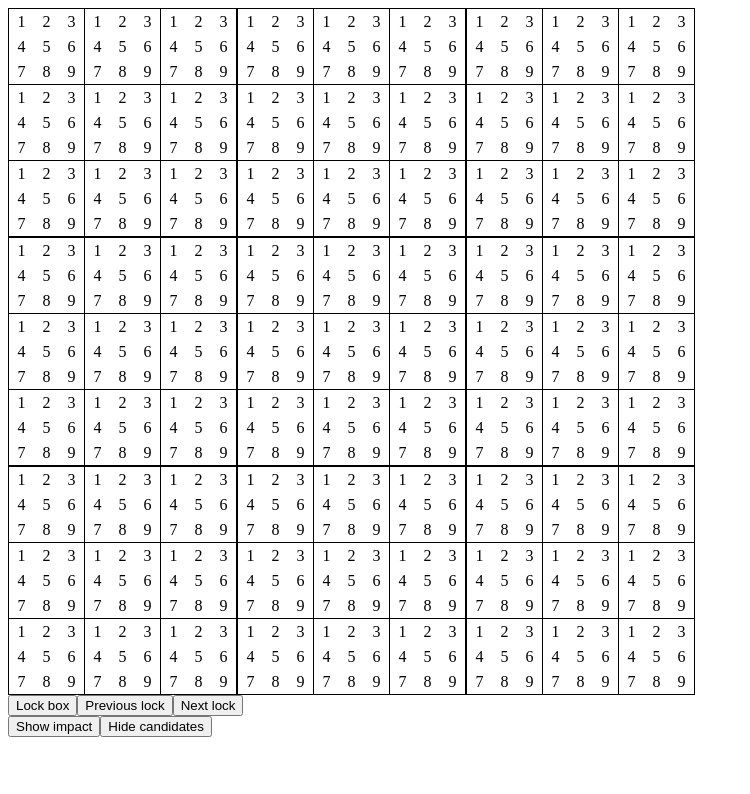
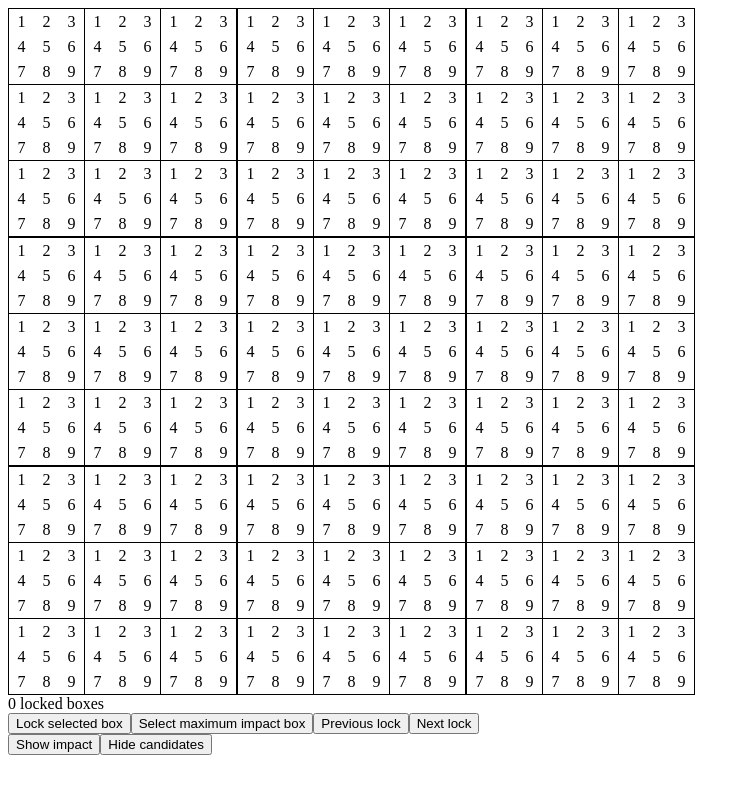
Before and after one commit to capelski/sudoku-generator, a React app: page / in a window 1280 px wide. Shown: the top 794 px of the page, without its empty margins (0-750 px from the left). Built offline with nearby package versions, Linux system fonts and the light colour scheme.

Commit message:
feat: allow selecting a random maximum impact box

```diff
--- a/src/components/sudoku-grid.tsx
+++ b/src/components/sudoku-grid.tsx
@@ -1,9 +1,15 @@
 import React, { useState } from 'react';
 import { Sudoku, Box } from '../types/sudoku';
-import { arePeerBoxes } from '../logic/sudoku-logic';
+import {
+    arePeerBoxes,
+    getSudokuMaximumImpact,
+    getRandomElement,
+    getImpactBoxes
+} from '../logic/sudoku-logic';
 
 interface GridProps {
     lockBox: (selectedBox: Box, selectedNumber: number) => void;
+    locksNumber: number;
     nextSudoku: () => void;
     previousSudoku: () => void;
     sudoku: Sudoku;
@@ -37,28 +43,30 @@ export const SudokuGrid: React.FC<GridProps> = (props) => {
         } else {
             setMaximumImpact({
                 display: true,
-                value: props.sudoku.rows.reduce(
-                    (sudokuReduced, nextRow) =>
-                        nextRow.reduce(
-                            (rowReduced, nextBox) =>
-                                nextBox.candidates.reduce(
-                                    (boxReduced, nextCandidate) =>
-                                        Math.max(boxReduced, nextCandidate.impact),
-                                    rowReduced
-                                ),
-                            sudokuReduced
-                        ),
-                    0
-                )
+                value: getSudokuMaximumImpact(props.sudoku)
             });
         }
     };
 
-    const lockBoxHandler = () => {
+    const lockSelectedBoxHandler = () => {
         if (selectedBoxNumber !== undefined) {
             props.lockBox(selectedBoxNumber.box, selectedBoxNumber.number);
             setSelectedBoxNumber(undefined);
         }
+    };
+
+    const selectRandomMaximumImpactBox = () => {
+        const maximumImpact = getSudokuMaximumImpact(props.sudoku);
+        const maximumImpactBoxes = getImpactBoxes(props.sudoku, maximumImpact);
+        const randomBox = getRandomElement(maximumImpactBoxes);
+        const randomCandidate = getRandomElement(
+            randomBox.candidates.filter((candidate) => candidate.impact === maximumImpact)
+        );
+
+        setSelectedBoxNumber({
+            box: randomBox,
+            number: randomCandidate.number
+        });
     };
 
     return (
@@ -116,7 +124,7 @@ export const SudokuGrid: React.FC<GridProps> = (props) => {
                                                           isSelectedCandidate
                                                               ? ' selected'
                                                               : mustHighlightCandidate
-                                                              ? ' highlight invalid-candidate'
+                                                              ? ' highlight'
                                                               : ''
                                                       }`}
                                                       onClick={candidateClickHandler}
@@ -134,11 +142,14 @@ export const SudokuGrid: React.FC<GridProps> = (props) => {
                     </div>
                 ))}
             </div>
+            <div>{props.locksNumber} locked boxes</div>
             <div>
-                <button type="button" onClick={lockBoxHandler}>
-                    Lock box
+                <button type="button" onClick={lockSelectedBoxHandler}>
+                    Lock selected box
                 </button>
-
+                <button type="button" onClick={selectRandomMaximumImpactBox}>
+                    Select maximum impact box
+                </button>
                 <button type="button" onClick={props.previousSudoku}>
                     Previous lock
                 </button>
--- a/src/index.tsx
+++ b/src/index.tsx
@@ -39,6 +39,7 @@ const App = () => {
     return (
         <SudokuGrid
             lockBox={lockBoxWrapper}
+            locksNumber={sudokuIndex}
             nextSudoku={nextSudoku}
             previousSudoku={previousSudoku}
             sudoku={sudokuList[sudokuIndex]}
--- a/src/logic/sudoku-logic.ts
+++ b/src/logic/sudoku-logic.ts
@@ -26,6 +26,33 @@ export const getEmptySudoku = (regionSize: number): Sudoku => {
         regionSize,
         size
     };
+};
+
+export const getImpactBoxes = (sudoku: Sudoku, impact: number): Box[] => {
+    const impactFilteredRows = sudoku.rows
+        .map((row) =>
+            row.filter((box) => box.candidates.find((candidate) => candidate.impact === impact))
+        )
+        .filter((row) => row.length > 0);
+    return impactFilteredRows.reduce((reduced, nextRow) => reduced.concat(nextRow), []);
+};
+
+export const getRandomElement = <T>(array: T[]) =>
+    array[Math.round(Math.random() * (array.length - 1))];
+
+export const getSudokuMaximumImpact = (sudoku: Sudoku): number => {
+    return sudoku.rows.reduce(
+        (sudokuReduced, nextRow) =>
+            nextRow.reduce(
+                (rowReduced, nextBox) =>
+                    nextBox.candidates.reduce(
+                        (boxReduced, nextCandidate) => Math.max(boxReduced, nextCandidate.impact),
+                        rowReduced
+                    ),
+                sudokuReduced
+            ),
+        0
+    );
 };
 
 export const lockBox = (sudoku: Sudoku, selectedBox: Box, selectedNumber: number): Sudoku => {
--- a/src/style/main.scss
+++ b/src/style/main.scss
@@ -38,13 +38,14 @@ $candidateSize: 25px;
                     background-color: lightgreen;
                 }
 
-                &.invalid-candidate {
+                &.highlight {
+                    background-color: lightblue;
+                }
+
+                &.invalid-candidate,
+                &.invalid-candidate.highlight {
                     font-style: italic;
                     background-color: #efefef;
-
-                    &.highlight {
-                        background-color: lightblue;
-                    }
                 }
             }
 
```
